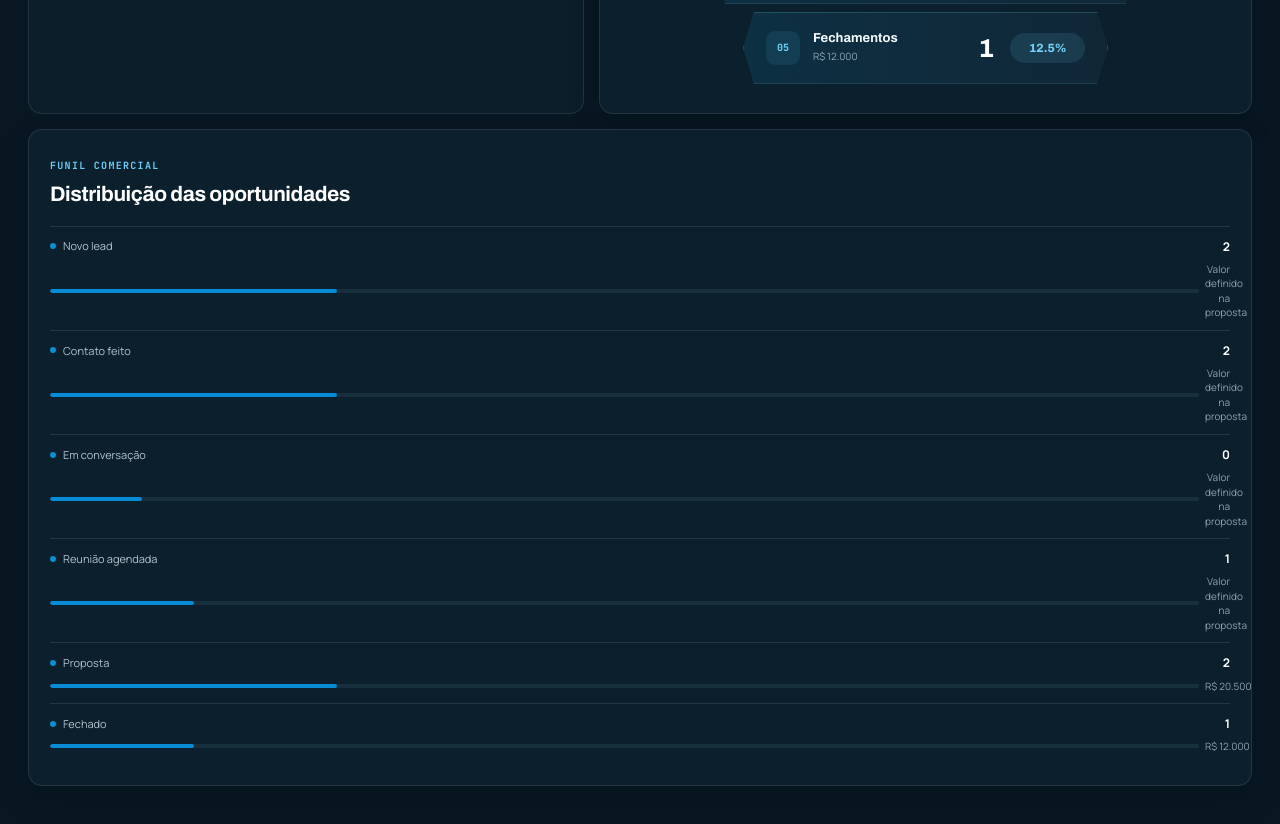
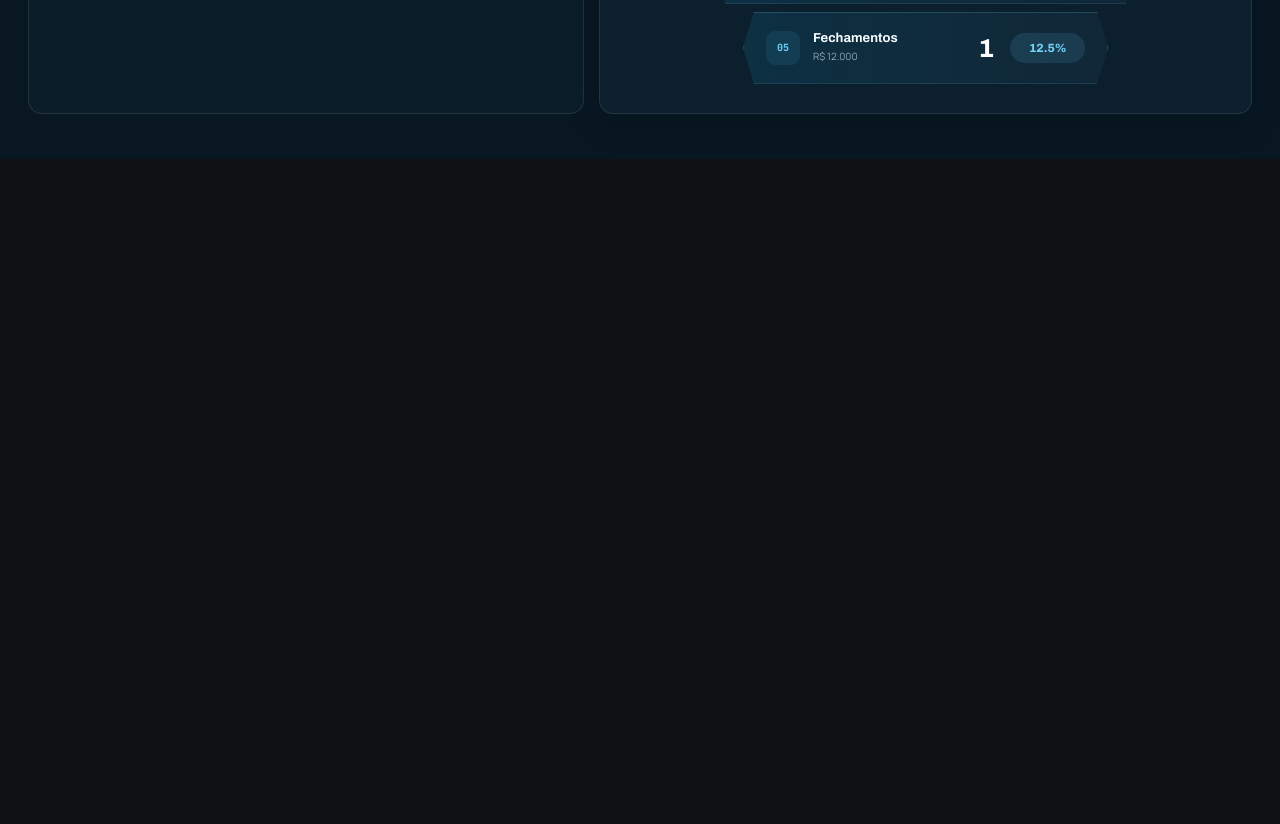
Before and after one commit to cezarhlima1/diegomensor, a Next.js app: page /CRM in a window 1280 px wide. Shown: the part 920-1744 px from the top of the page. After the commit the page ends 1079 px from the top, so only its background shows below. Built offline with nearby package versions, Linux system fonts and the light colour scheme.

Commit message:
remove distribuicao de oportunidades da dashboard

```diff
--- a/components/crm/CRM.tsx
+++ b/components/crm/CRM.tsx
@@ -399,68 +399,6 @@ function Dashboard({
           })}
         </div>
       </section>
-      <div className={styles.dashboardGrid}>
-        <section className={styles.panel}>
-          <PanelTitle
-            eyebrow="Funil comercial"
-            title="Distribuição das oportunidades"
-          />
-          <div className={styles.stageSummary}>
-            {stages.map((stage) => {
-              const items = leads.filter((lead) => lead.stage === stage);
-              return (
-                <div key={stage}>
-                  <span>
-                    <i />
-                    {stage}
-                  </span>
-                  <b>{items.length}</b>
-                  <div>
-                    <em
-                      style={{
-                        width: `${Math.max(8, (items.length / Math.max(leads.length, 1)) * 100)}%`,
-                      }}
-                    />
-                  </div>
-                  <small>
-                    {stage === "Proposta" || stage === "Fechado"
-                      ? currency.format(
-                          items.reduce((sum, lead) => sum + lead.value, 0),
-                        )
-                      : "Valor definido na proposta"}
-                  </small>
-                </div>
-              );
-            })}
-          </div>
-        </section>
-        <section className={styles.panel}>
-          <PanelTitle eyebrow="Agenda" title="Próximas ações" />
-          <div className={styles.activity}>
-            {leads
-              .filter((lead) => lead.stage !== "Fechado")
-              .slice(0, 5)
-              .map((lead) => (
-                <article key={lead.id}>
-                  <span>
-                    {lead.name
-                      .split(" ")
-                      .map((part) => part[0])
-                      .slice(0, 2)
-                      .join("")}
-                  </span>
-                  <div>
-                    <b>{lead.nextAction}</b>
-                    <small>
-                      {lead.name} · {lead.company}
-                    </small>
-                  </div>
-                  <time>{lead.date}</time>
-                </article>
-              ))}
-          </div>
-        </section>
-      </div>
     </div>
   );
 }
```
